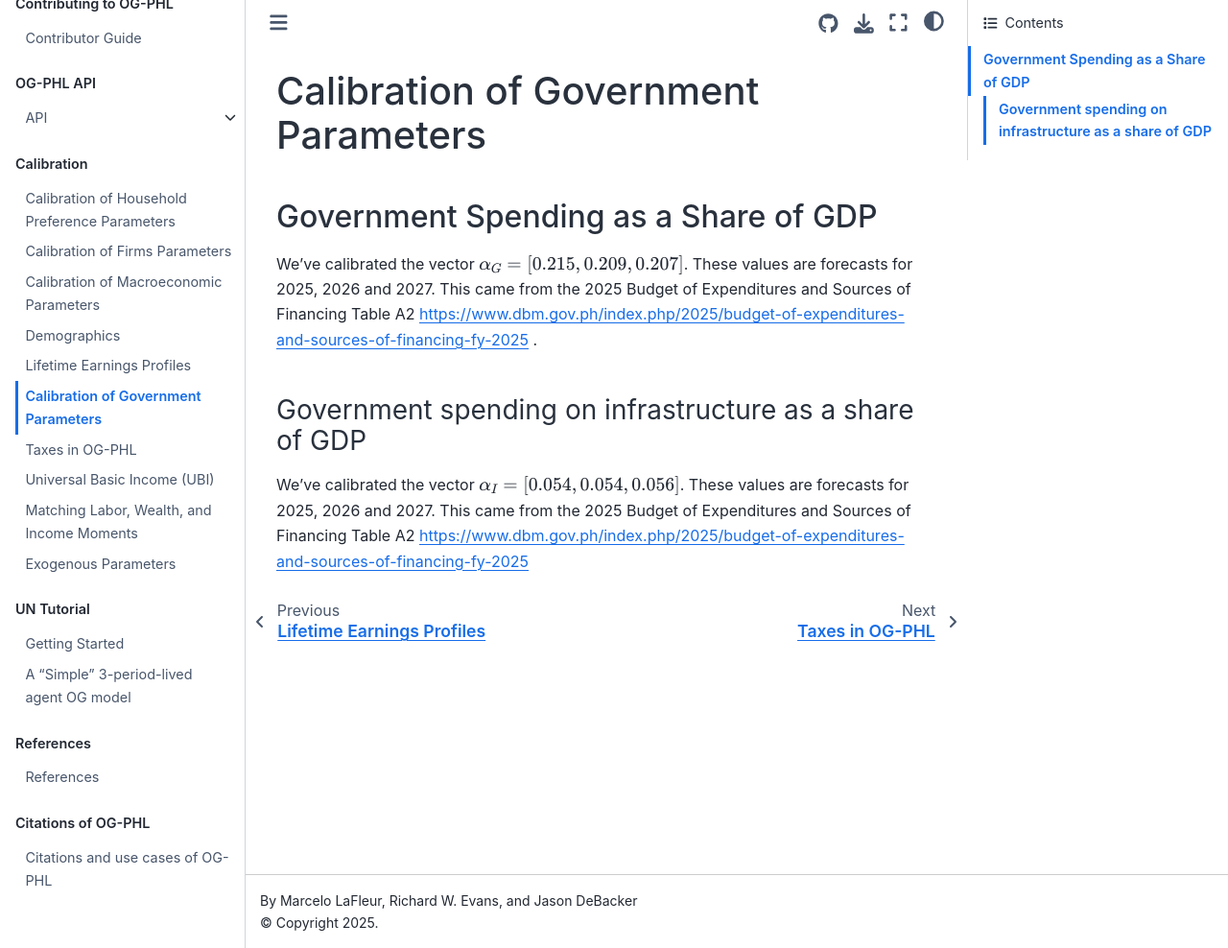
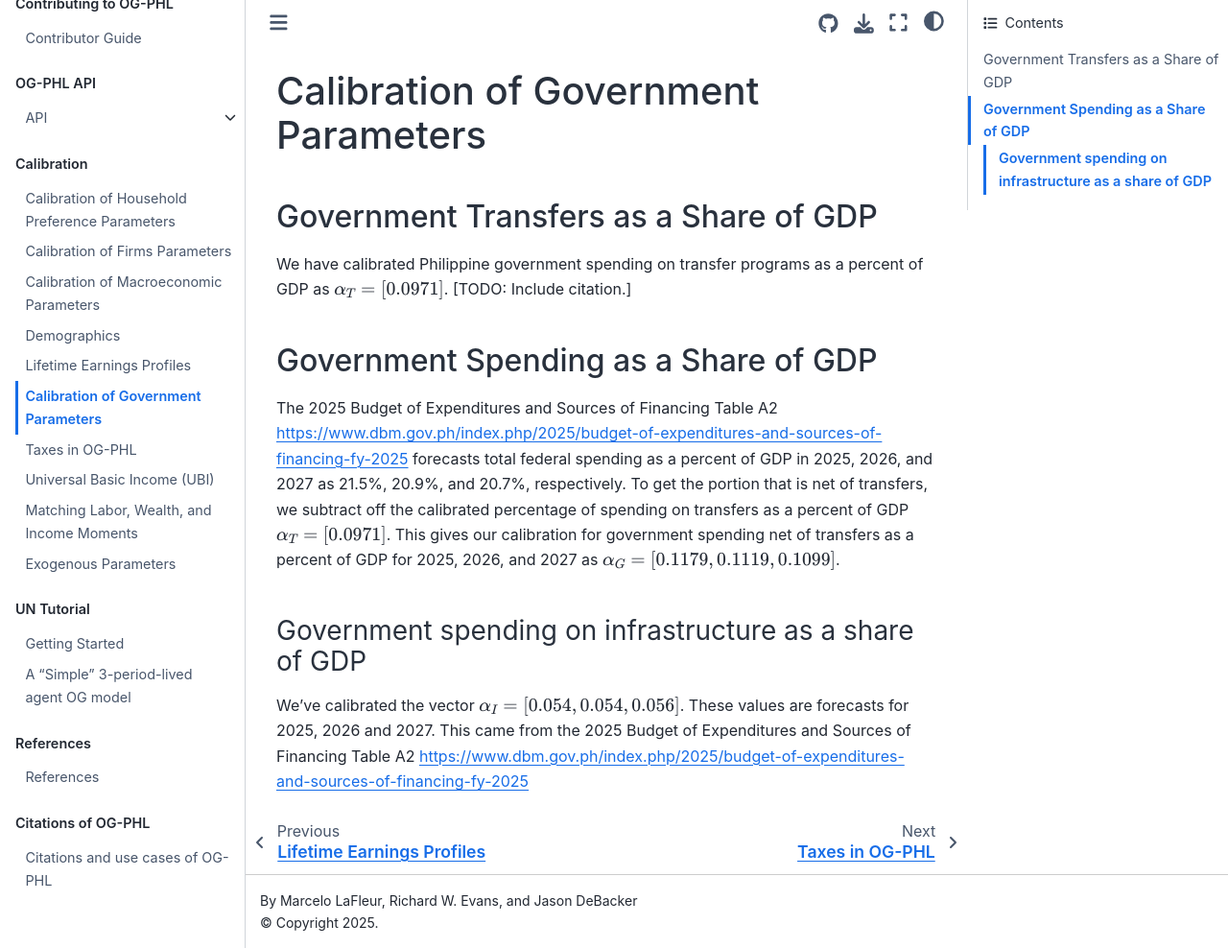
Before and after one commit to EAPD-DRB/OG-PHL, a Jupyter Book: the page built from docs/book/content/calibration/government.md, in a window 1280 px wide and 988 px high. Shown: the whole window at 96% size. Built offline with Jupyter Book 1.0.4 settings and Sphinx 7.4.7 and the Sphinx Book theme 1.1.4, drawn with Linux system fonts in a browser that asks for light colours; comment, search, counter and statistics services are not loaded.

Commit message:
Updated default parameters

```diff
--- a/docs/book/content/calibration/government.md
+++ b/docs/book/content/calibration/government.md
@@ -1,9 +1,13 @@
 (Chap_GovCalib)=
 # Calibration of Government Parameters
 
+## Government Transfers as a Share of GDP
+
+We have calibrated Philippine government spending on transfer programs as a percent of GDP as $\alpha_T=[0.0971]$. [TODO: Include citation.]
+
 ## Government Spending as a Share of GDP
 
-We've calibrated the vector $\alpha_G=[0.215, 0.209, 0.207]$. These values are forecasts for 2025, 2026 and 2027. This came from the 2025 Budget of Expenditures and Sources of Financing Table A2 https://www.dbm.gov.ph/index.php/2025/budget-of-expenditures-and-sources-of-financing-fy-2025 .
+The 2025 Budget of Expenditures and Sources of Financing Table A2 https://www.dbm.gov.ph/index.php/2025/budget-of-expenditures-and-sources-of-financing-fy-2025 forecasts total federal spending as a percent of GDP in 2025, 2026, and 2027 as 21.5%, 20.9%, and 20.7%, respectively. To get the portion that is net of transfers, we subtract off the calibrated percentage of spending on transfers as a percent of GDP $\alpha_T=[0.0971]$. This gives our calibration for government spending net of transfers as a percent of GDP for 2025, 2026, and 2027 as $\alpha_G=[0.1179, 0.1119, 0.1099]$.
 
 
 ### Government spending on infrastructure as a share of GDP
```
Also changed, not shown: 1 other file.
